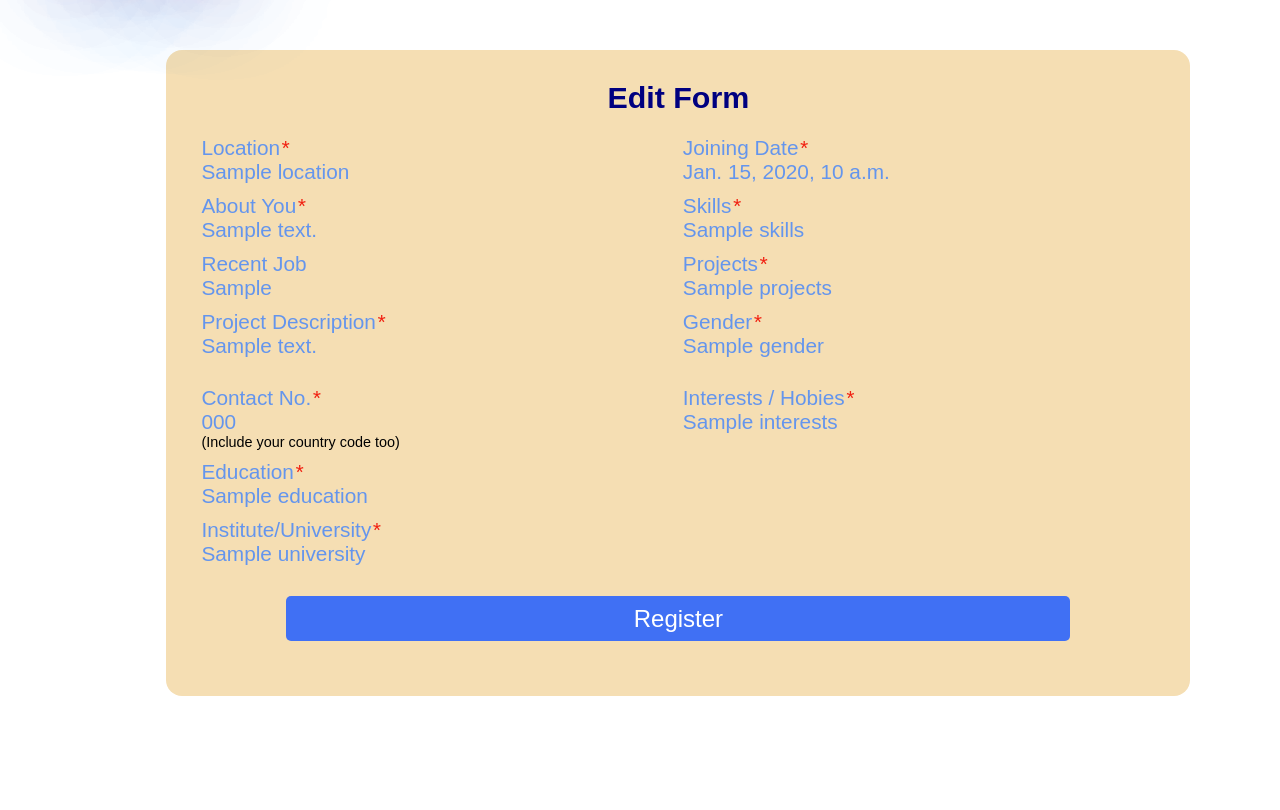
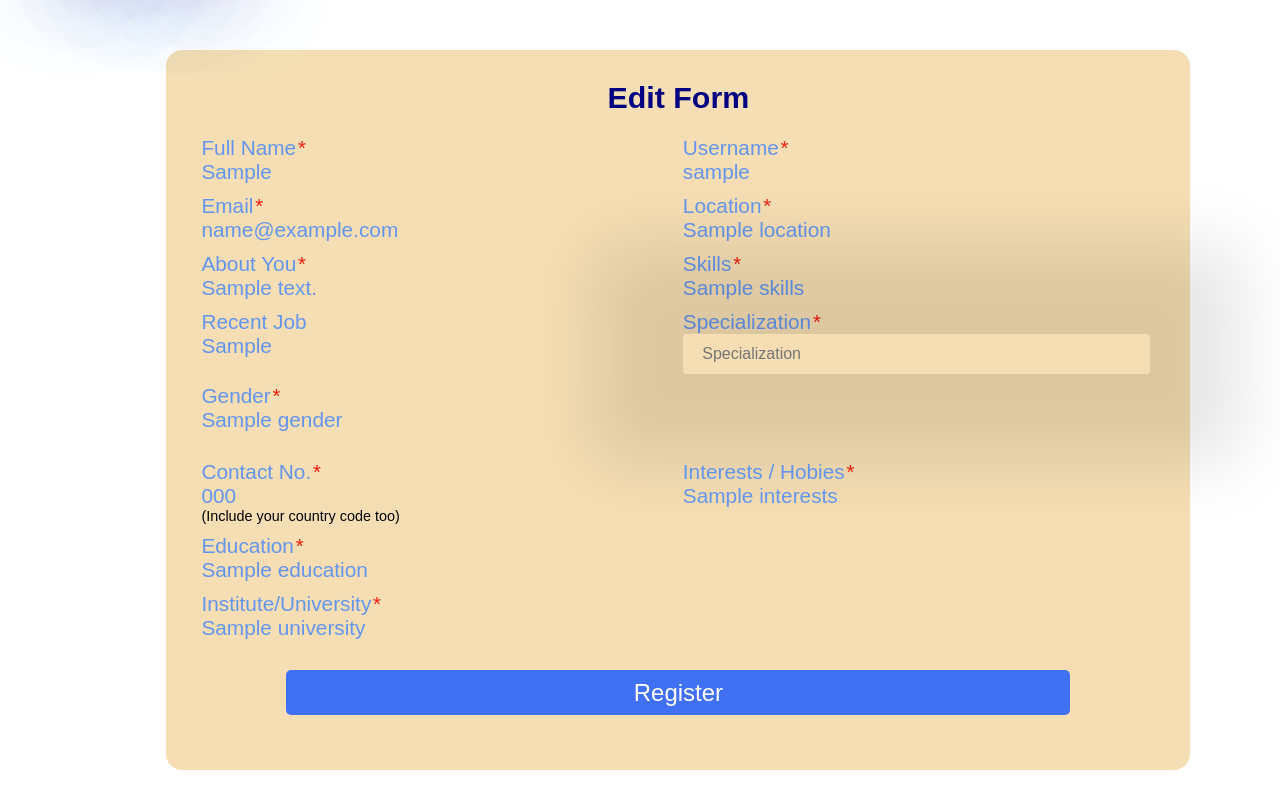
Before and after one commit to Muhammad-Ahtisham-Yousaf/public-code, a Django app: template app/templates/Candidate/edit_user.html in a window 1280 px wide. Shown: the part 60-870 px from the top of the page. Run offline with Django 3.2, Linux system fonts and the light colour scheme; the template is opened without the code that fills it: most values are stand-ins (such as "Sample title", 1, 10 or a date in 2020); some libraries are stand-ins or nearby versions.

Commit message:
Update edit_user.html

```diff
--- a/app/templates/Candidate/edit_user.html
+++ b/app/templates/Candidate/edit_user.html
@@ -1,4 +1,4 @@
-{% extends 'base.html'  %}
+ {% extends 'base.html'  %}
 {% load static %}
 
 {% block 'title' %}    Registration Form {% endblock  %}
@@ -286,11 +286,32 @@
     <div class="container">
         <header class="header">Edit Form</header>
 
-        <form id="form" action=" " method = "POST" >
+        <form id="form" action="{% url 'user_edit' %} " method = "POST" >
             {% csrf_token %}
             {% comment %} <div class="form first"> <span class="title">Personal Details</span>
                     {% endcomment %}
                 <div class="details personal">
+                    <div class="fields">
+                          <div class="input-fields">
+                                <label for=""> Full Name <em>*</em></label>
+                                 {{ user_edit.first_name }}
+                                {% comment %} <input type="text" placeholder="Enter Your First Name" > {% endcomment %}
+                          </div>
+                    </div>
+                    <div class="fields">
+                          <div class="input-fields">
+                                <label for="">Username <em>*</em></label>
+                                 {{ user_edit.username }}
+                                {% comment %} <input type="text" placeholder="Enter Your First Name" > {% endcomment %}
+                          </div>
+                    </div>
+                    <div class="fields">
+                          <div class="input-fields">
+                                <label for="">Email <em>*</em></label>
+                                 {{ user_edit.email }}
+                                {% comment %} <input type="text" placeholder="Enter Your First Name" > {% endcomment %}
+                          </div>
+                    </div>
 
                     <div class="fields">
                           <div class="input-fields">
@@ -300,13 +321,13 @@
                           </div>
                     </div>
 
-                    <div class="fields">
+                    {% comment %} <div class="fields">
                         <div class="input-fields">
                               <label for=""> Joining Date <em>*</em></label>
-                                {{ user_edit.joining_date }}
+                                {{ user_edit.joining_date }} {% endcomment %}
                               {% comment %} <input type="text" placeholder="Enter Your Last Name" > {% endcomment %}
-                        </div>
-                  </div>
+                        {% comment %} </div>
+                  </div>  {% endcomment %}
 
                     <div class="fields">
                         <div class="input-fields">
@@ -331,18 +352,18 @@
                         </div>
                   </div>
 
-              <div class="fields">
+              {% comment %} <div class="fields">
                   <div class="input-fields">
                         <label for="">Projects <em>*</em></label>
-                             {{ user_edit.projects }}
+                             {{ user_edit.projects }} {% endcomment %}
                         {% comment %} <input type="text" placeholder=" Confirm Password" > {% endcomment %}
-                  </div>
-             </div>
+                  {% comment %} </div>
+             </div> {% endcomment %}
             <div class="fields">
                   <div class="input-fields">
-                        <label for="">Project Description <em>*</em></label>
-                             {{ user_edit.project_desc }}
-                        {% comment %} <input type="text" placeholder=" Confirm Password" > {% endcomment %}
+                        <label for="">Specialization <em>*</em></label>
+                             {% comment %} {{ user_edit.specialization }} {% endcomment %}
+                        <input type="text" name="specialization" placeholder=" Specialization" >
                   </div>
              </div>
 
```
